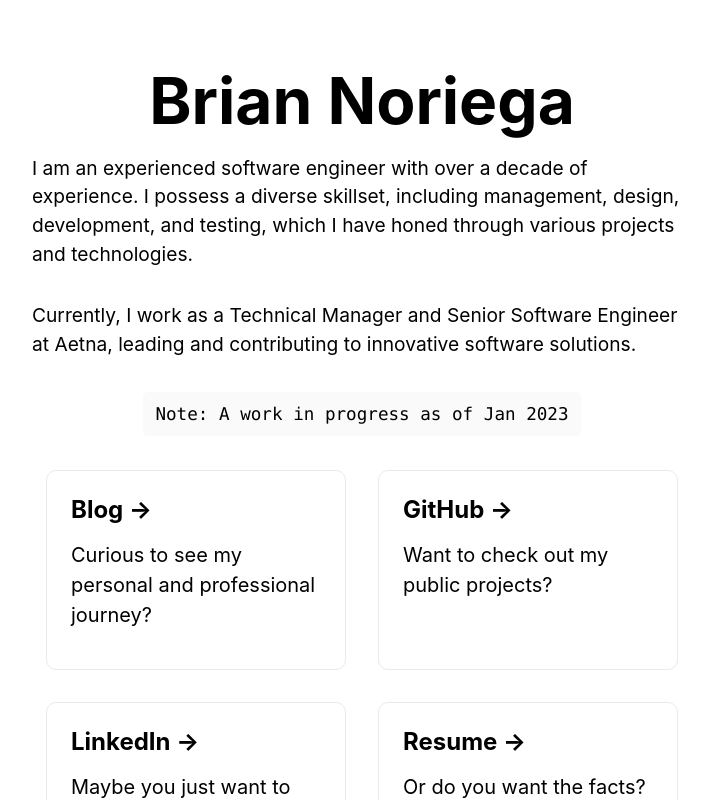
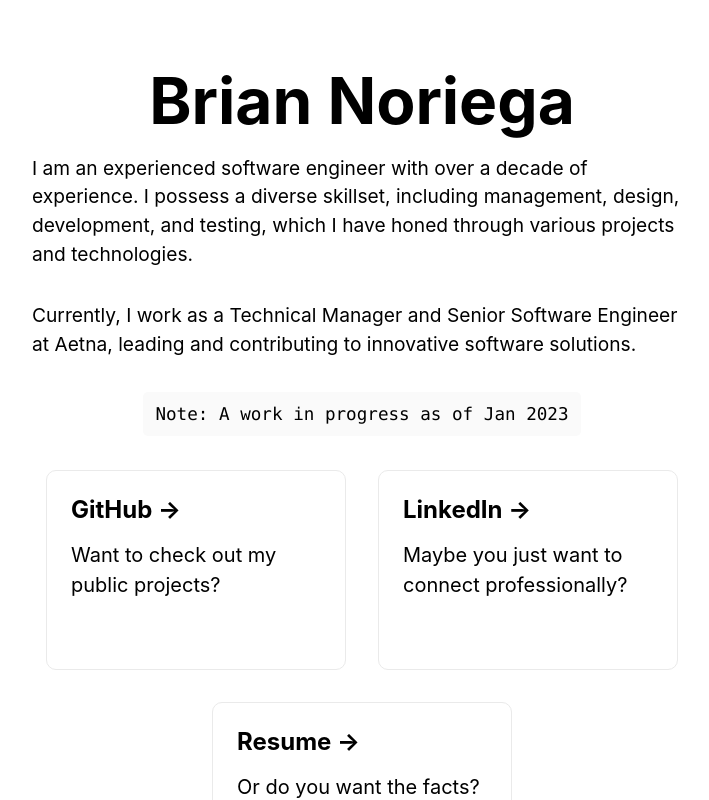
Before and after one commit to noriega3/briannoriega.com, a Next.js app: page / in a window 1280 px wide. Shown: the top 800 px of the page, without its empty margins (278-987 px from the left). Built offline with nearby package versions, Linux system fonts and the light colour scheme.

Commit message:
core: remove blog link for now

```diff
--- a/pages/index.tsx
+++ b/pages/index.tsx
@@ -14,10 +14,6 @@ export default function Home() {
           Currently, I work as a Technical Manager and Senior Software Engineer at Aetna, leading and contributing to innovative software solutions. </p>
         <p className={styles.code}> Note: A work in progress as of Jan 2023</p>
         <div className={styles.grid}>
-          <a href="https://blog.briannoriega.com" className={styles.card}>
-            <h2>Blog &rarr;</h2>
-            <p>Curious to see my personal and professional journey?</p>
-          </a>
 
           <a href="https://www.github.com/noriega3"
             target="_blank"
```
